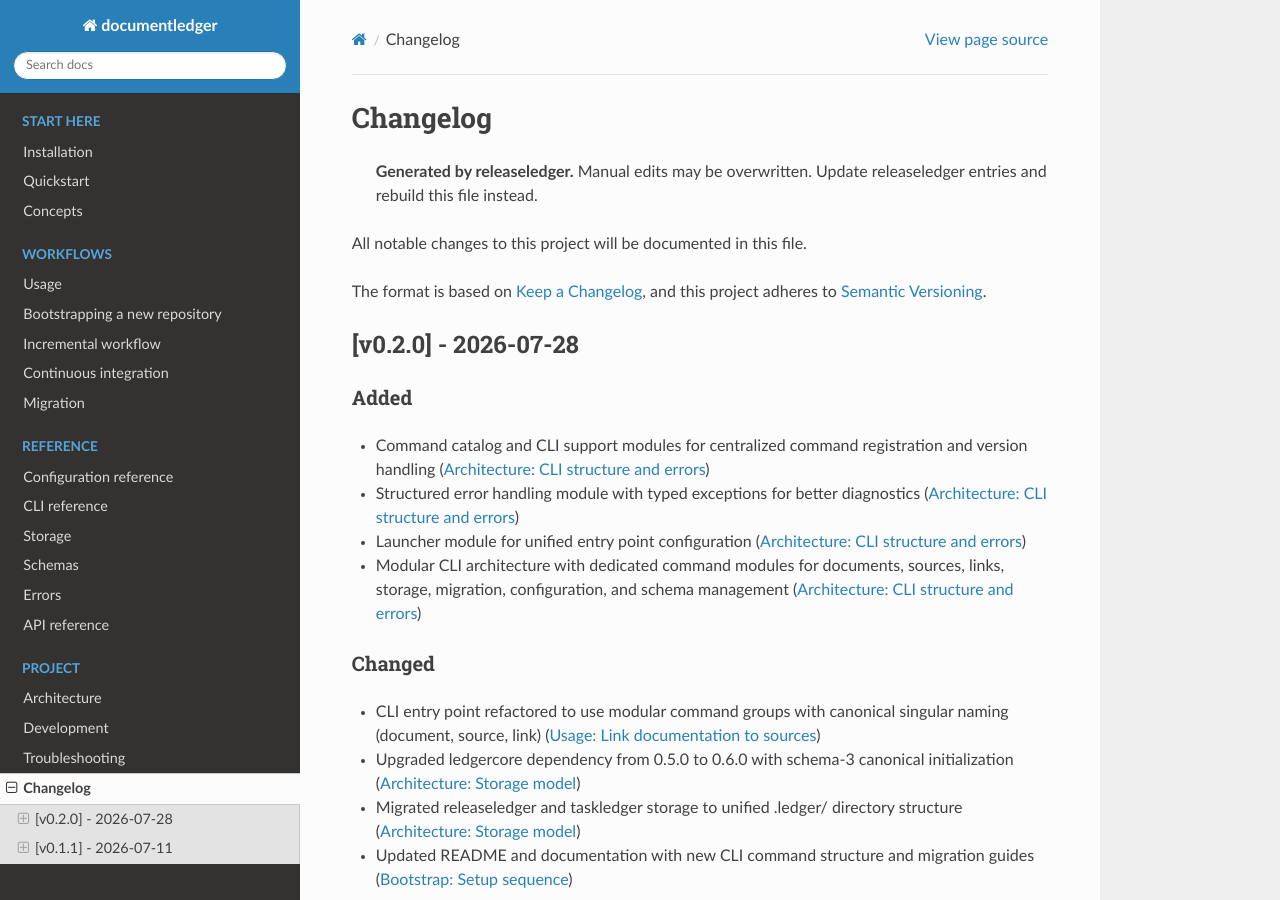
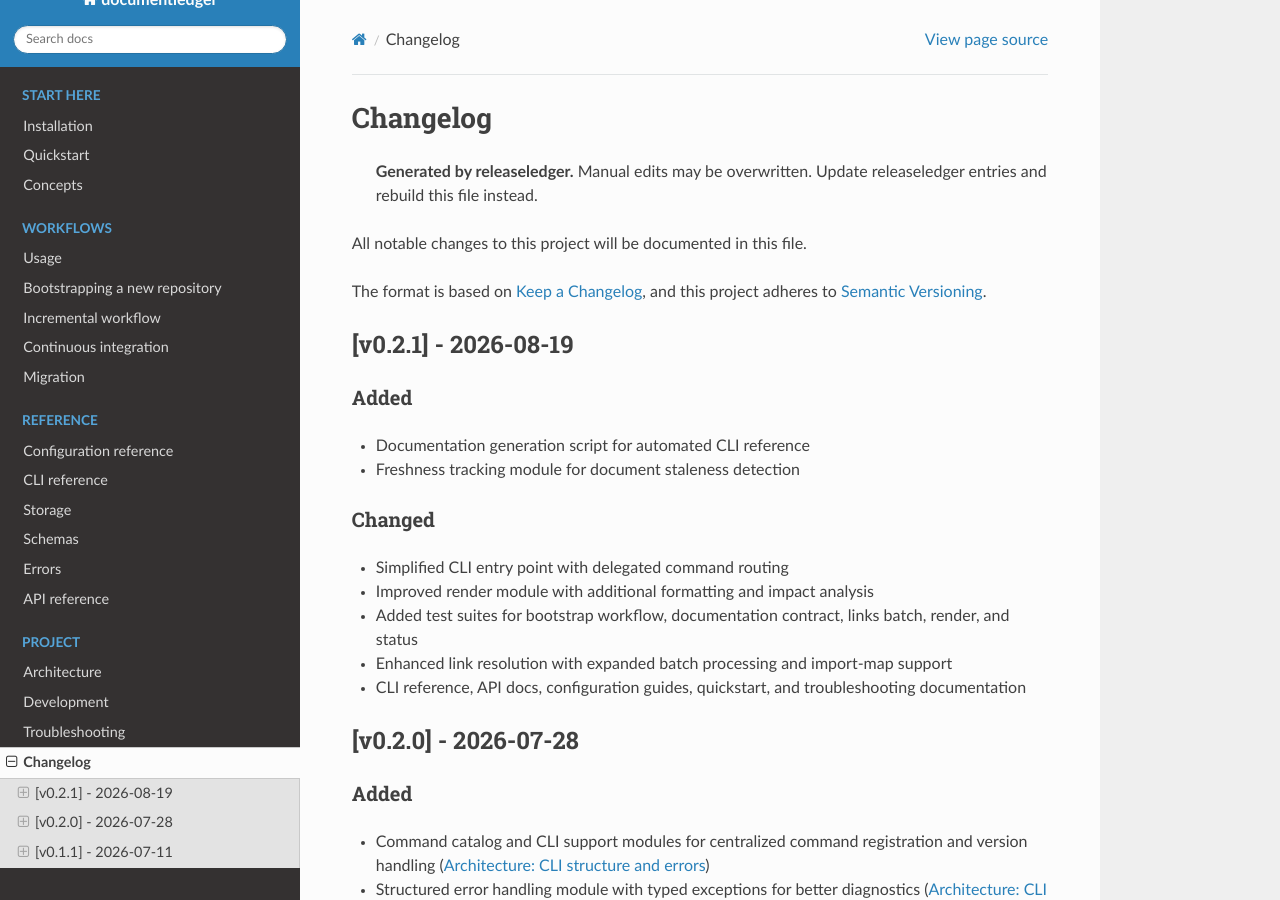
Before and after one commit to ledgerwerk/documentledger, a Sphinx documentation site: the page built from docs/changelog.md, in a window 1280 px wide and 900 px high. Built offline with Sphinx 7.4.7 and the Read the Docs theme 3.1.0, drawn with Linux system fonts in a browser that asks for light colours.

Commit message:
doc: changelog

```diff
--- a/docs/changelog.md
+++ b/docs/changelog.md
@@ -5,6 +5,23 @@
 All notable changes to this project will be documented in this file.
 
 The format is based on [Keep a Changelog](https://keepachangelog.com/en/1.1.0/), and this project adheres to [Semantic Versioning](https://semver.org/spec/v2.0.0.html).
+
+## [v0.2.1] - 2026-08-19
+
+### Added
+
+- Documentation generation script for automated CLI reference
+- Freshness tracking module for document staleness detection
+
+### Changed
+
+- Simplified CLI entry point with delegated command routing
+- Improved render module with additional formatting and impact analysis
+- Added test suites for bootstrap workflow, documentation contract, links batch, render, and status
+- Enhanced link resolution with expanded batch processing and import-map support
+- CLI reference, API docs, configuration guides, quickstart, and troubleshooting documentation
+
+<!-- generated by releaseledger -->
 
 ## [v0.2.0] - 2026-07-28
 
```
Also changed, not shown: .ledger/releaseledger/data/ledgers/main/releases/v0.2.1/entries/entry-0001.md (added), .ledger/releaseledger/data/ledgers/main/releases/v0.2.1/entries/entry-0002.md (added), .ledger/releaseledger/data/ledgers/main/releases/v0.2.1/entries/entry-0003.md (added), .ledger/releaseledger/data/ledgers/main/releases/v0.2.1/entries/entry-0004.md (added), .ledger/releaseledger/data/ledgers/main/releases/v0.2.1/entries/entry-0005.md (added), .ledger/releaseledger/data/ledgers/main/releases/v0.2.1/entries/entry-0006.md (added), .ledger/releaseledger/data/ledgers/main/releases/v0.2.1/entries/entry-0007.md (added), .ledger/releaseledger/data/ledgers/main/releases/v0.2.1/release.md (added), 1 other file.
